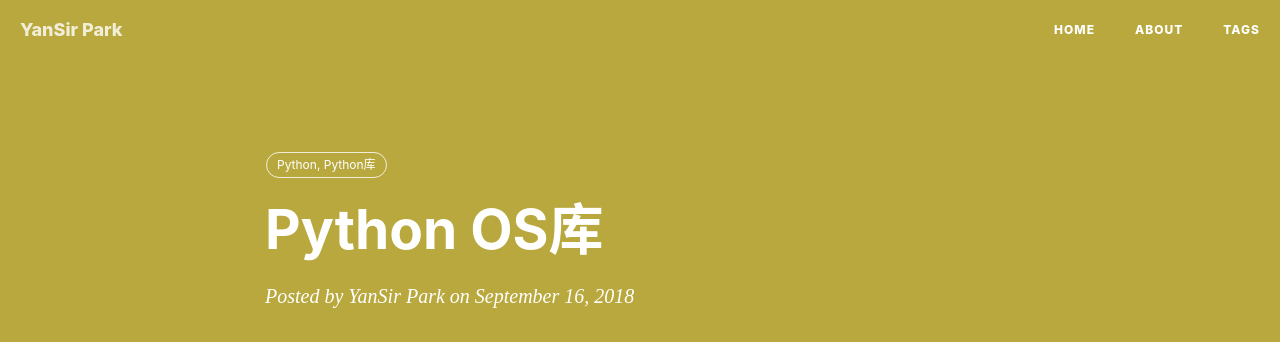
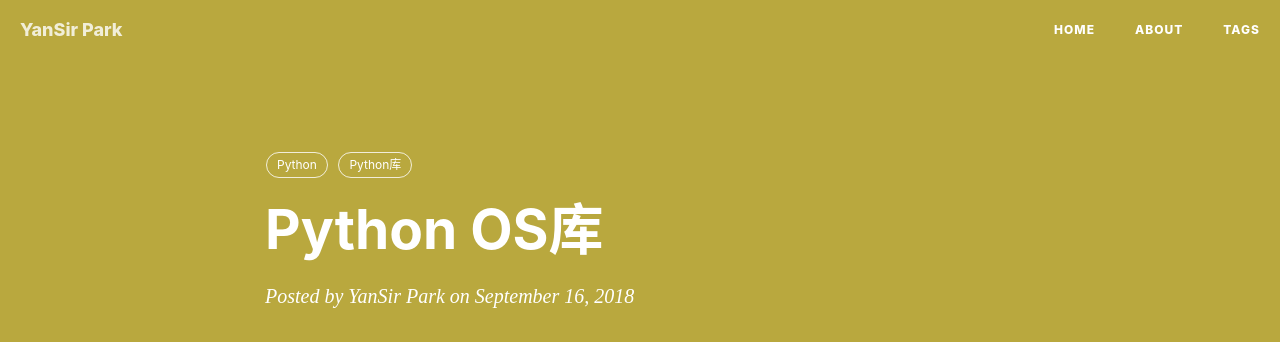
Before and after one commit to Cookman2019/yanli-2016.io, a Jekyll site: the page built from _posts/2018-09-16-Python OS库.markdown, in a window 1280 px wide and 1400 px high. Shown: the top 342 px of the window. Built offline with Jekyll 4.4.1, drawn with Linux system fonts in a browser that asks for light colours; nearby versions of some CDN libraries; comment, search, counter and statistics services are not loaded; some of the changed text lies outside the part shown.

Commit message:
add new class
add new class

```diff
--- a/_posts/2018-09-16-Python OS库.markdown
+++ b/_posts/2018-09-16-Python OS库.markdown
@@ -6,7 +6,8 @@ date:       2018-09-16
 author:     "YanSir Park"
 header-img: "img/post-bg-js-version.jpg"
 tags:
-    - Python, Python库
+    - Python
+    - Python库
 ---
 
 ## Python OS 库
--- a/_posts/2018-09-16-Python turtle库.markdown
+++ b/_posts/2018-09-16-Python turtle库.markdown
@@ -6,7 +6,8 @@ date:       2018-09-16
 author:     "YanSir Park"
 header-img: "img/post-bg-js-version.jpg"
 tags:
-    - Python, Python库
+    - Python
+    - Python库
 ---
 
 # Python turtle 库
```
